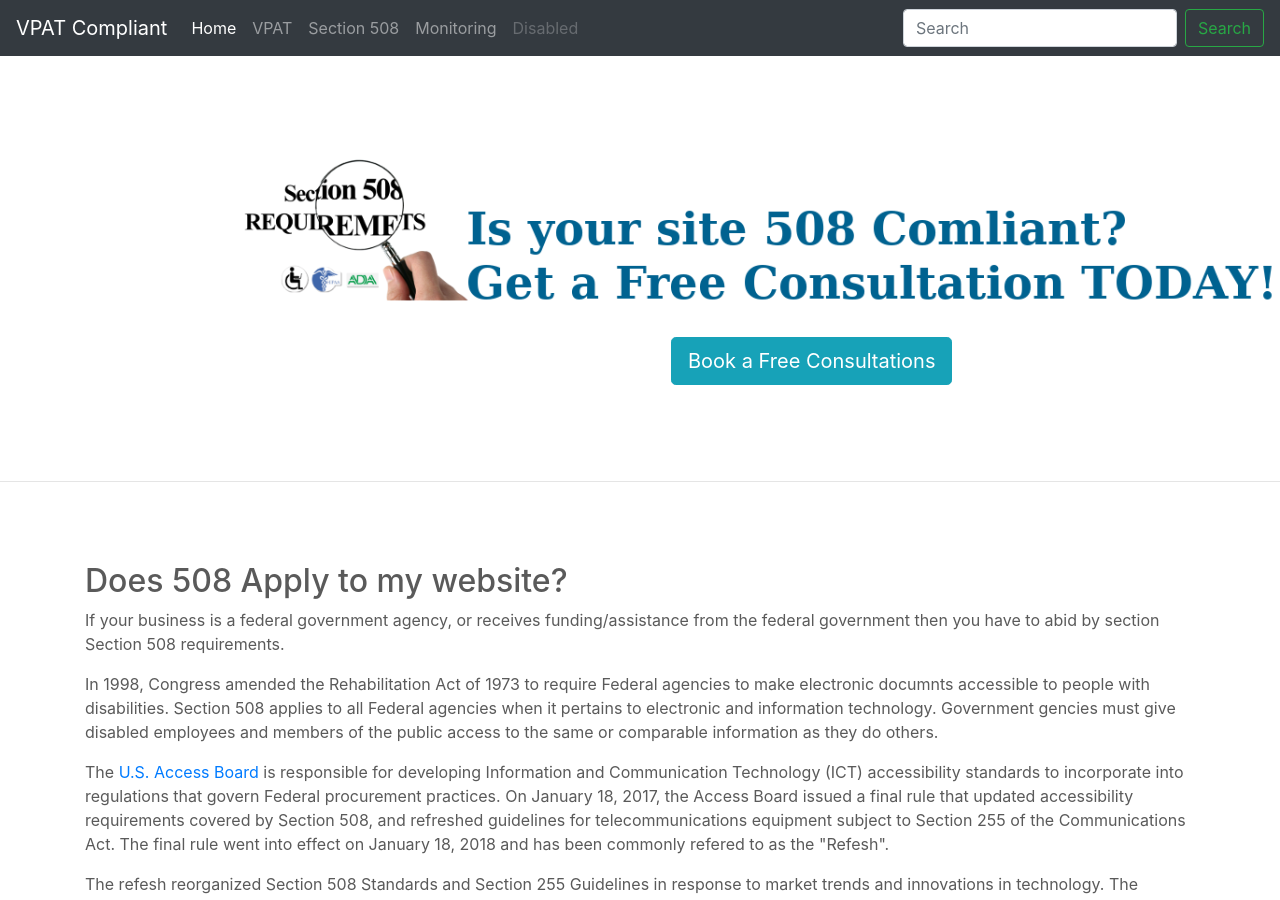
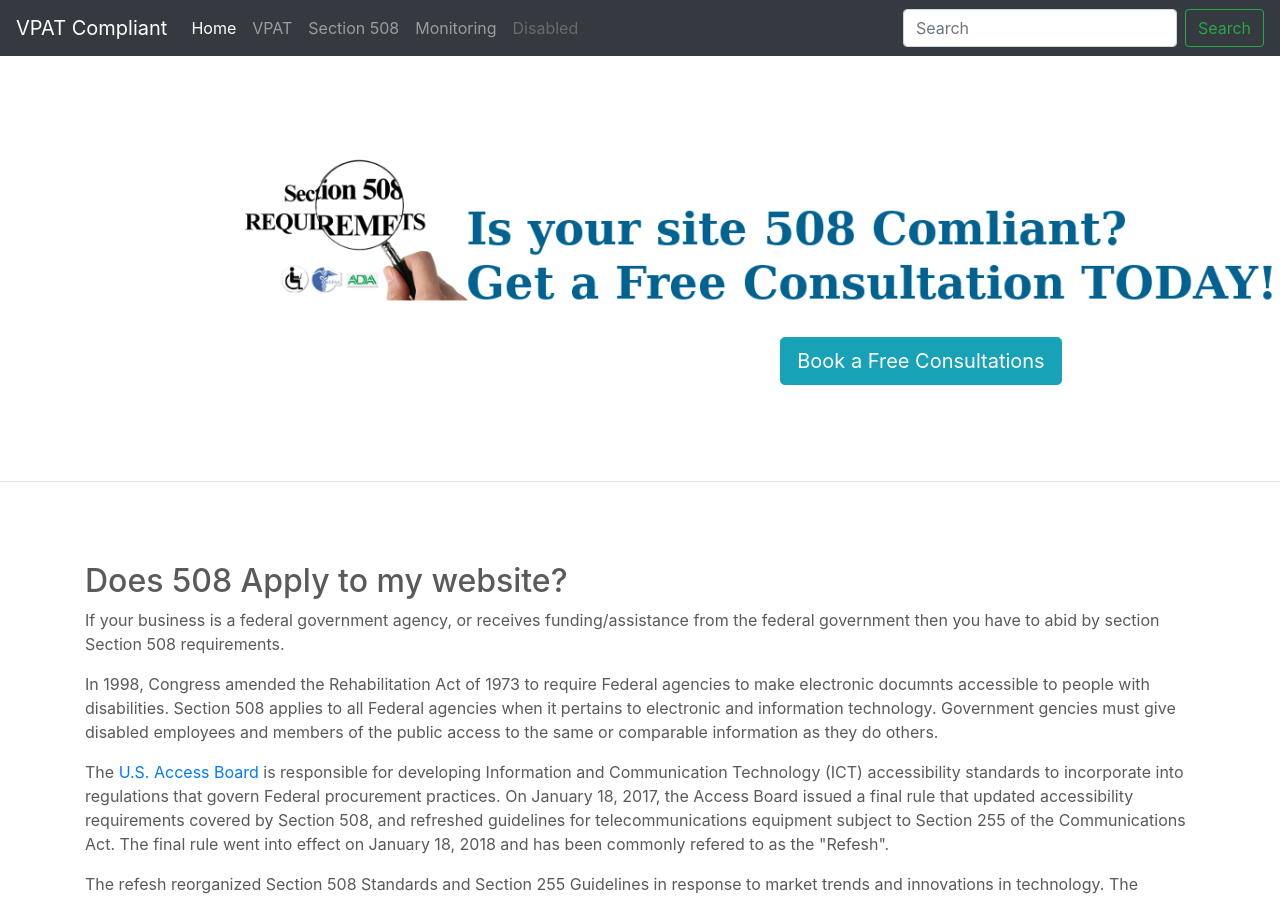
Before and after one commit to Kaffeianted-Kodemonkey/VPAT-Compliant, a Jekyll site: the page built from 508.html, in a window 1280 px wide and 900 px high. Built offline with Jekyll 4.4.1, drawn with Linux system fonts in a browser that asks for light colours.

Commit message:
updat all site

```diff
--- a/_layouts/page-template.html
+++ b/_layouts/page-template.html
@@ -20,7 +20,7 @@
         </div>
       </div>
       <div class="row">
-        <div class="col-7 offset-md-2 text-right">
+        <div class="col-8 offset-md-2 text-right">
           <p><a class="btn btn-lg btn-info" href="https://kaffeinatedkodemonkey.youcanbook.me/" target="_blank" role="button">Book a Free Consultations</a></p>
         </div>
       </div>
```
